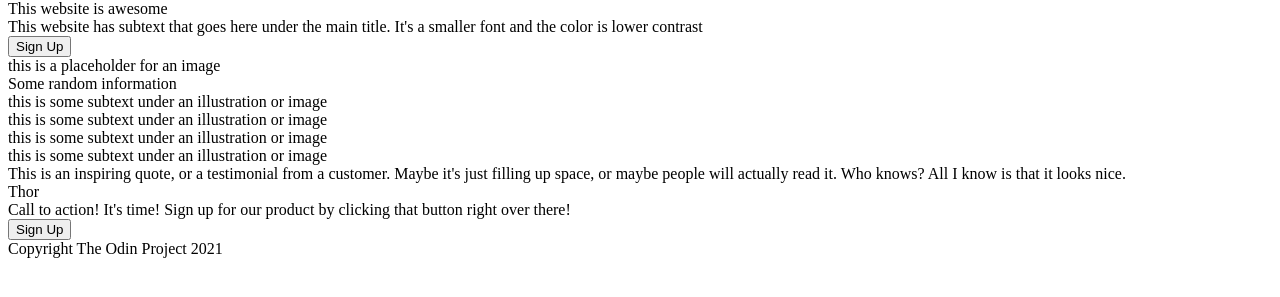
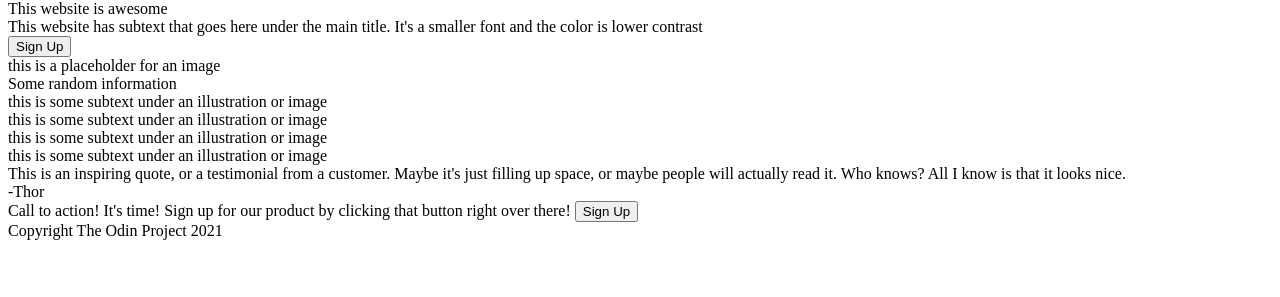
Before and after one commit to YassirAC/landing-page, a plain HTML site: page index.html in a window 1280 px wide. Shown: the part 67-364 px from the top of the page. Drawn offline with Linux system fonts and the light colour scheme.

Commit message:
Minor alterations and changes in text

```diff
--- a/index.html
+++ b/index.html
@@ -38,13 +38,14 @@
  <div class="container3">
 
     <div class="quote">This is an inspiring quote, or a testimonial from a customer. Maybe it's just filling up space, or maybe people will actually read it. Who knows? All I know is that it looks nice.</div>
-    <div class="author">Thor</div>
+    <div class="author">-Thor</div>
 
  </div>
 
  <div class="container4">
-    <div class="advert">Call to action! It's time! Sign up for our product by clicking that button right over there!</div>
+    <div class="advert">Call to action! It's time! Sign up for our product by clicking that button right over there!
     <button>Sign Up</button>
+    </div>
 
  </div>
 
```
